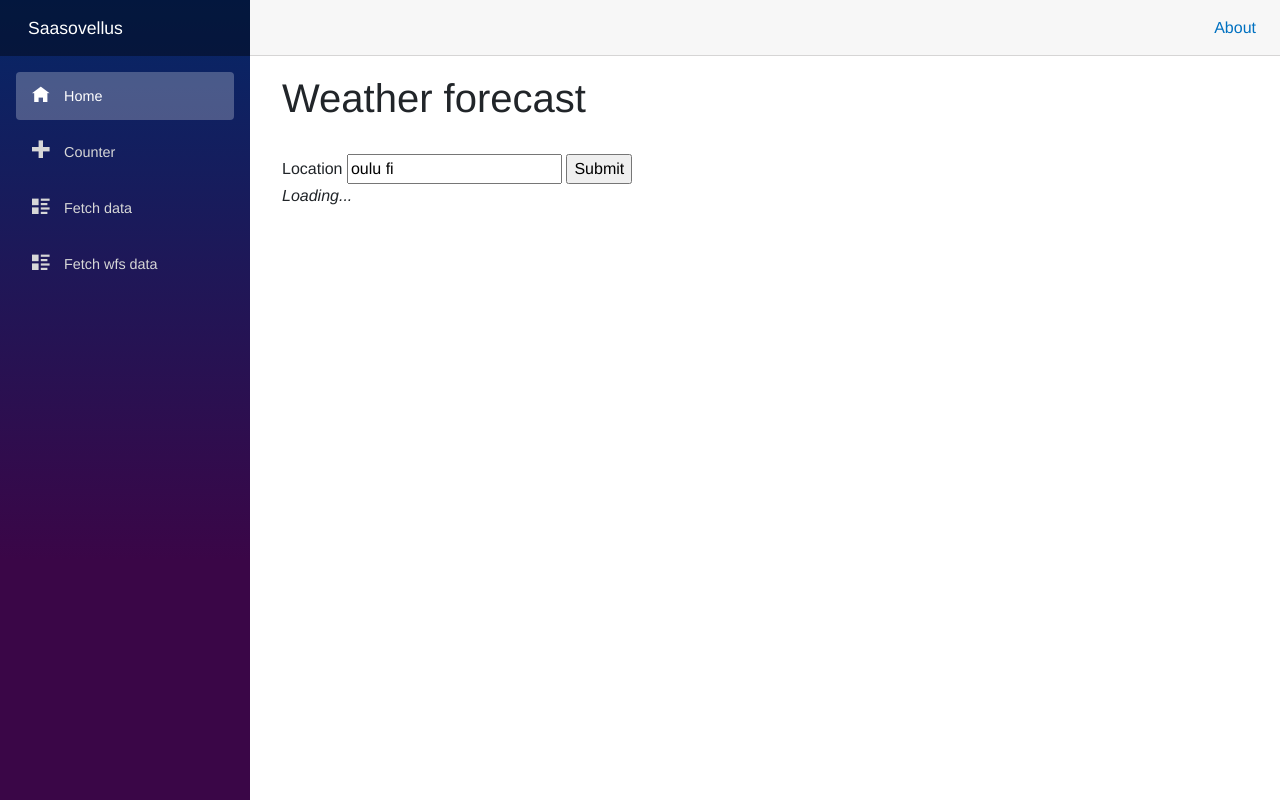
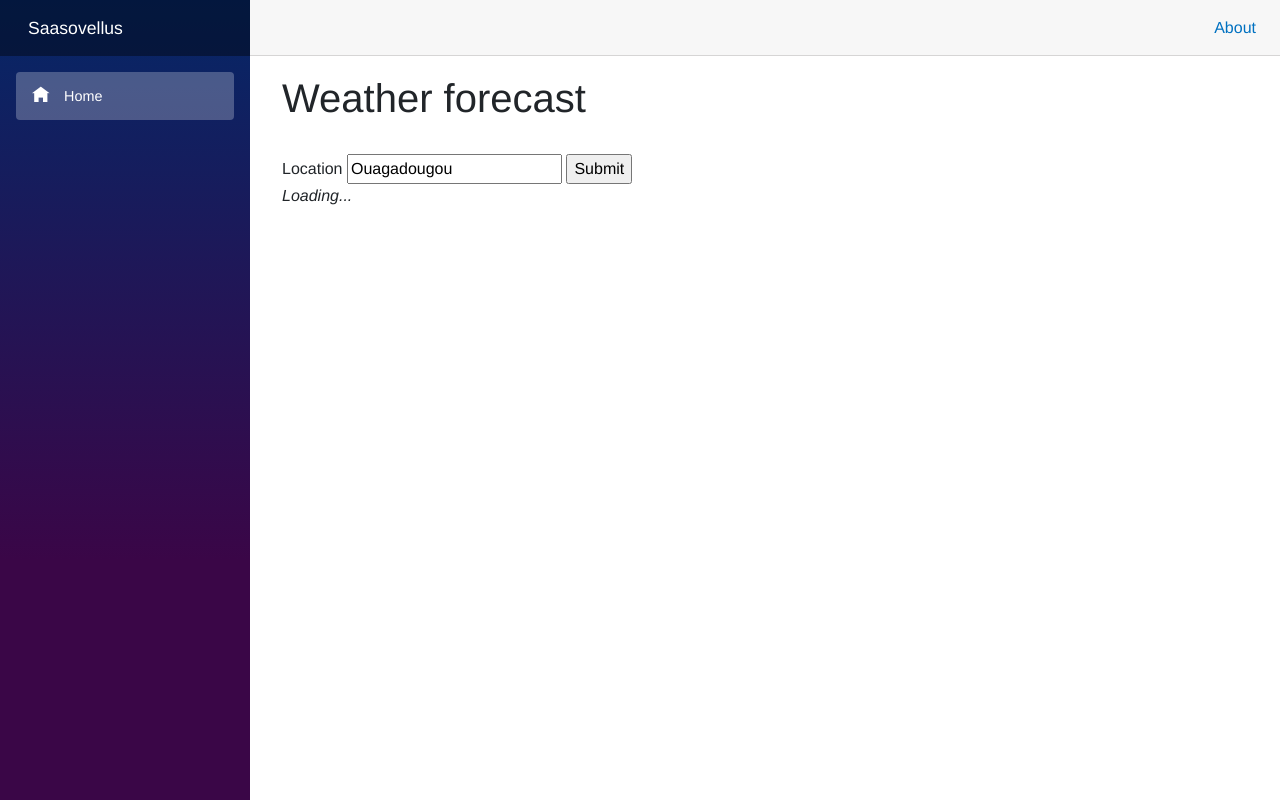
Before and after one commit to JennaHamarus/Saasovellus2, an ASP.NET Core app: page / in a window 1280 px wide. Run offline with ASP.NET Core 8, Linux system fonts and the light colour scheme; data that the repository does not hold is empty; style sheets or scripts are compiled from the project's sources.

Commit message:
removed links to non-home pages

```diff
--- a/Saasovellus/Pages/Index.razor
+++ b/Saasovellus/Pages/Index.razor
@@ -94,7 +94,7 @@
 	private WeatherForecast? forecast;
 
 
-	string? location = "oulu fi";
+	string? location = "Ouagadougou";
 
 	public static void GetCoords()
 	{
--- a/Saasovellus/Shared/NavMenu.razor
+++ b/Saasovellus/Shared/NavMenu.razor
@@ -14,21 +14,6 @@
                 <span class="oi oi-home" aria-hidden="true"></span> Home
             </NavLink>
         </div>
-        <div class="nav-item px-3">
-            <NavLink class="nav-link" href="counter">
-                <span class="oi oi-plus" aria-hidden="true"></span> Counter
-            </NavLink>
-        </div>
-        <div class="nav-item px-3">
-            <NavLink class="nav-link" href="fetchdata">
-                <span class="oi oi-list-rich" aria-hidden="true"></span> Fetch data
-            </NavLink>
-        </div>
-        <div class="nav-item px-3">
-            <NavLink class="nav-link" href="wfsdata">
-                <span class="oi oi-list-rich" aria-hidden="true"></span> Fetch wfs data
-            </NavLink>
-        </div>
     </nav>
 </div>
 
```
